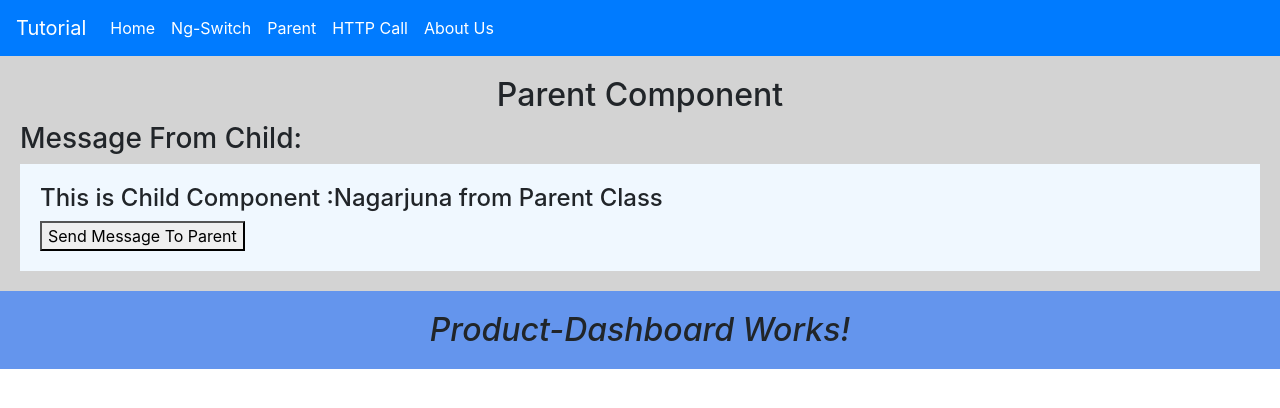
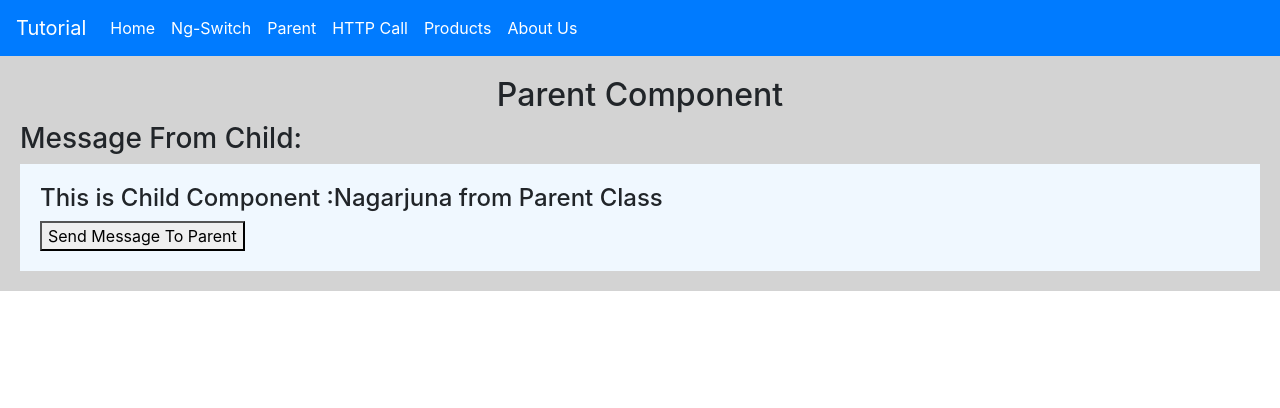
Before and after one commit to Nagarjuna-Singamsetti/Nisha_Singla_Tutorial_Practice, an Angular app: page /parent in a window 1280 px wide. Shown: the top 408 px of the page. Built offline with nearby package versions, Linux system fonts and the light colour scheme.

Commit message:
Lazy Loading Added

```diff
--- a/src/app/app-routing.module.ts
+++ b/src/app/app-routing.module.ts
@@ -15,6 +15,7 @@ import { AdminGuard } from './guards/admin.guard';
 import { AuthGuard } from './guards/auth.guard';
 import { ResolveGuard } from './guards/resolve.guard';
 import { UnsavedChangesGuard } from './guards/unsaved-changes.guard';
+
 
 const routes: Routes = [
   { path: '', redirectTo: 'home', pathMatch: 'full' },
@@ -46,6 +47,10 @@ const routes: Routes = [
     ]
   },
   { path: 'adduser', component: AddUserComponent, canDeactivate: [UnsavedChangesGuard] },
+  {
+    path: 'products',
+    loadChildren: () => import('./product-dash-board/product-dash-board.module').then(m => m.ProductDashBoardModule)
+  },
   { path: '**', redirectTo: 'home' }
 ];
 
--- a/src/app/app.component.html
+++ b/src/app/app.component.html
@@ -19,6 +19,9 @@
         <a class="nav-link" routerLink="/users">HTTP Call</a>
       </li>
       <li class="nav-item">
+        <a class="nav-link" routerLink="/products">Products</a>
+      </li>
+      <li class="nav-item">
         <a class="nav-link" [routerLink]="['/about',
         {
           outlets:{
@@ -31,4 +34,3 @@
   </div>
 </nav>
 <router-outlet></router-outlet>
-<app-product-dashboard></app-product-dashboard>
--- a/src/app/app.module.ts
+++ b/src/app/app.module.ts
@@ -23,7 +23,7 @@ import { AddUserComponent } from './components/add-user/add-user.component';
 import { ReactiveFormsModule } from '@angular/forms';
 import { UnsavedChangesGuard } from './guards/unsaved-changes.guard';
 import { ResolveGuard } from './guards/resolve.guard';
-import { ProductDashBoardModule } from './product-dash-board/product-dash-board.module';
+
 
 
 
@@ -50,8 +50,6 @@ import { ProductDashBoardModule } from './product-dash-board/product-dash-board.
     AppRoutingModule,
     HttpClientModule,
     ReactiveFormsModule,
-    ProductDashBoardModule,
-
   ],
   providers: [AuthGuard,AdminGuard,UnsavedChangesGuard,ResolveGuard],
   bootstrap: [AppComponent]
```
Also changed, not shown: src/app/product-dash-board/product-dash-board.module.ts (+7 -5 lines).
